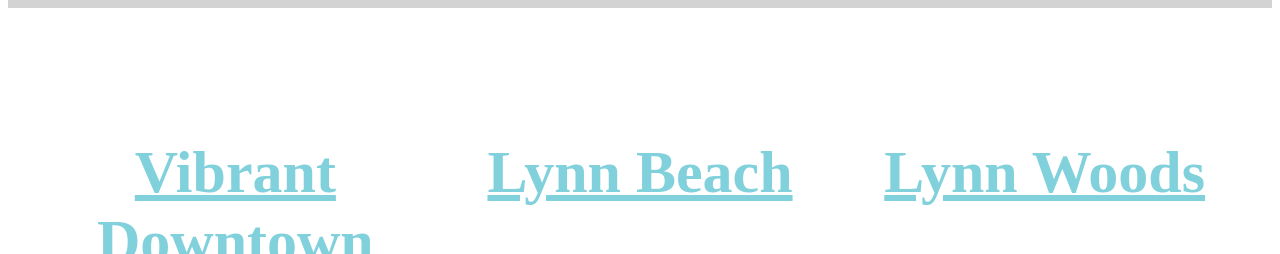
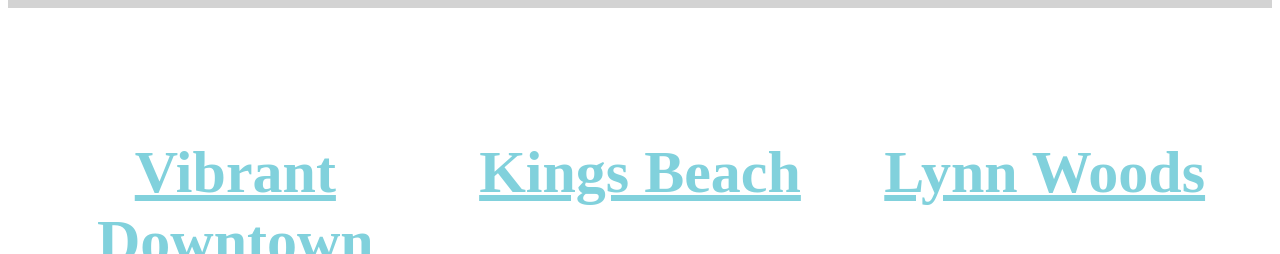
Before and after one commit to DonLuisMunoz/HomeTownPage, a plain HTML site: page index.html in a window 1280 px wide. Shown: the part 1620-1874 px from the top of the page. Drawn offline with Linux system fonts and the light colour scheme.

Commit message:
Changed a title:

```diff
--- a/index.html
+++ b/index.html
@@ -48,7 +48,7 @@
 
         <div class="item-2">
             <div class="item-title">
-                <h2>Lynn Beach</h2>
+                <h2>Kings Beach</h2>
             </div>
             <div class="item-image">
                 <img src="/assets/images/kings-beach-lynn-massachusetts-usa-footage-273587981_iconl.webp">
```
